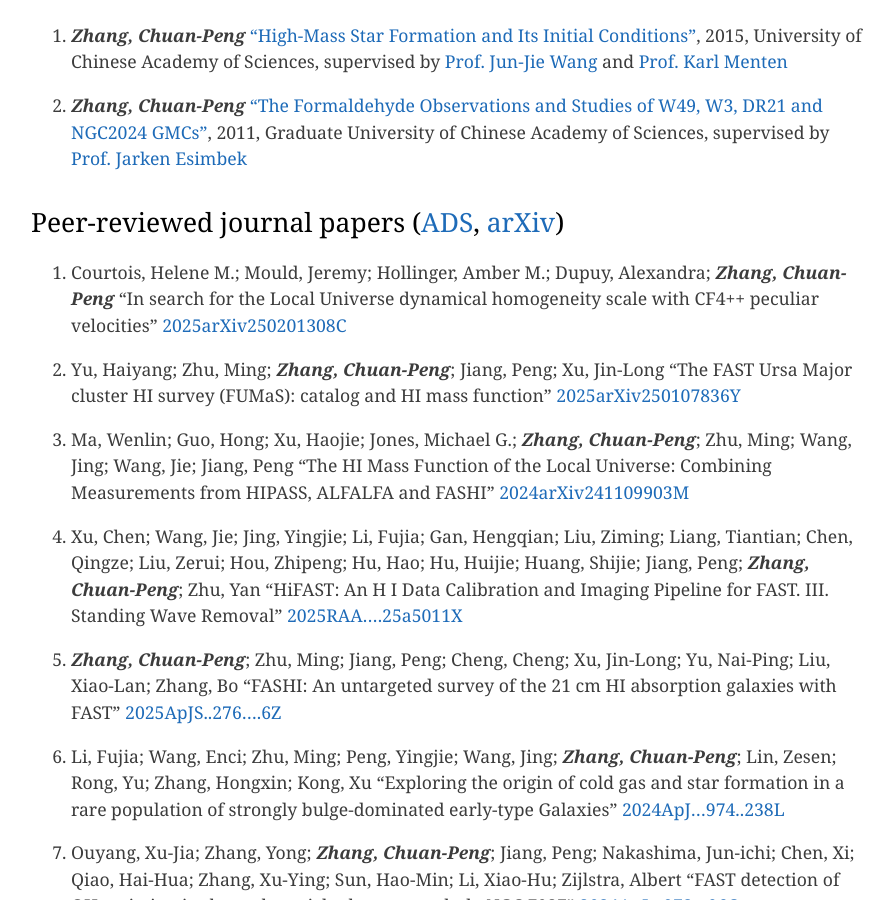
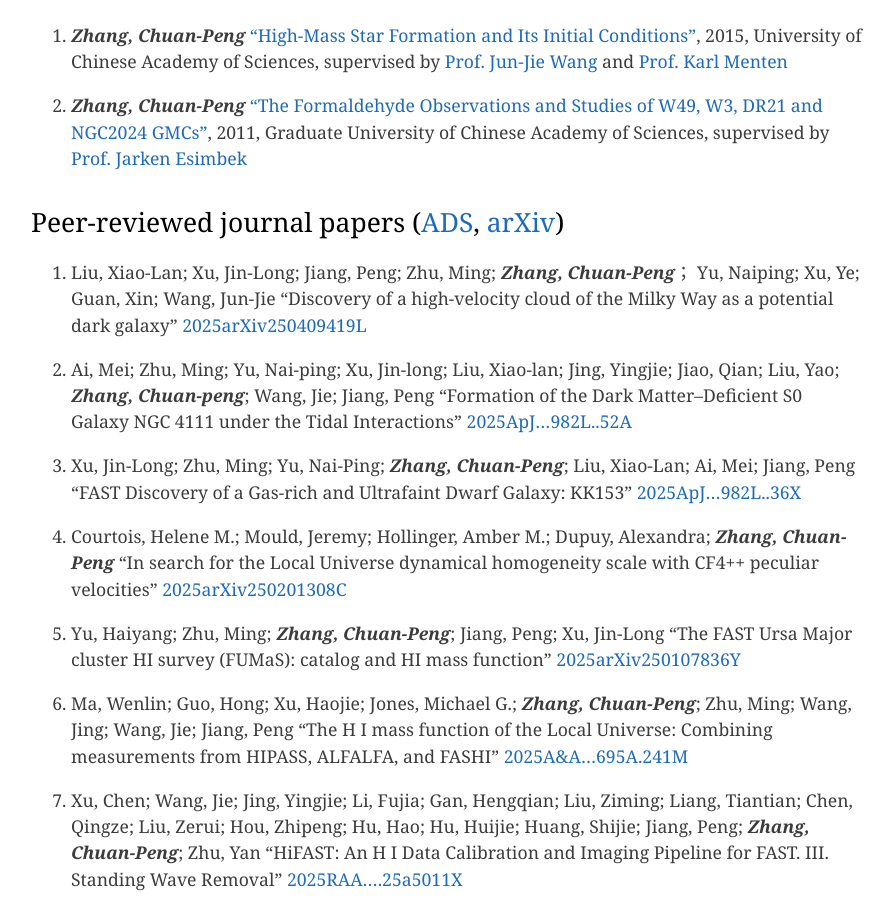
Before and after one commit to zcp521/zcp521.github.io, a Jekyll site: the page built from pub.md, in a window 1280 px wide and 900 px high, scrolled down 476 px. Shown: the whole window, without its empty margins (193-1087 px from the left). Built offline with Jekyll 4.4.1, drawn with Linux system fonts in a browser that asks for light colours.

Commit message:
Update pub.md

```diff
--- a/pub.md
+++ b/pub.md
@@ -14,6 +14,18 @@
 
 ## Peer-reviewed journal papers ([ADS](https://ui.adsabs.harvard.edu/public-libraries/RijjUuncQru3dbS8Amb6eA), [arXiv](https://arxiv.org/a/zhang_c_2.html))
 
+82. Liu, Xiao-Lan; Xu, Jin-Long; Jiang, Peng; Zhu, Ming; ***Zhang, Chuan-Peng***； Yu, Naiping; Xu, Ye; Guan, Xin; Wang, Jun-Jie
+	"Discovery of a high-velocity cloud of the Milky Way as a potential dark galaxy"
+	[2025arXiv250409419L](https://ui.adsabs.harvard.edu/abs/2025arXiv250409419L/abstract)
+
+81. Ai, Mei; Zhu, Ming; Yu, Nai-ping; Xu, Jin-long; Liu, Xiao-lan; Jing, Yingjie; Jiao, Qian; Liu, Yao; ***Zhang, Chuan-peng***; Wang, Jie; Jiang, Peng
+	"Formation of the Dark Matter–Deficient S0 Galaxy NGC 4111 under the Tidal Interactions"
+	[2025ApJ...982L..52A](https://ui.adsabs.harvard.edu/abs/2025ApJ...982L..52A/abstract)
+
+80. Xu, Jin-Long; Zhu, Ming; Yu, Nai-Ping; ***Zhang, Chuan-Peng***; Liu, Xiao-Lan; Ai, Mei; Jiang, Peng
+	"FAST Discovery of a Gas-rich and Ultrafaint Dwarf Galaxy: KK153"
+	[2025ApJ...982L..36X](https://ui.adsabs.harvard.edu/abs/2025ApJ...982L..36X/abstract)
+
 79. Courtois, Helene M.; Mould, Jeremy; Hollinger, Amber M.; Dupuy, Alexandra; ***Zhang, Chuan-Peng***
 	"In search for the Local Universe dynamical homogeneity scale with CF4++ peculiar velocities"
 	[2025arXiv250201308C](https://ui.adsabs.harvard.edu/abs/2025arXiv250201308C/abstract)
@@ -23,8 +35,8 @@
 	[2025arXiv250107836Y](https://ui.adsabs.harvard.edu/abs/2025arXiv250107836Y/abstract)
 
 77. Ma, Wenlin; Guo, Hong; Xu, Haojie; Jones, Michael G.; ***Zhang, Chuan-Peng***; Zhu, Ming; Wang, Jing; Wang, Jie; Jiang, Peng
-	"The HI Mass Function of the Local Universe: Combining Measurements from HIPASS, ALFALFA and FASHI"
-	[2024arXiv241109903M](https://ui.adsabs.harvard.edu/abs/2024arXiv241109903M/abstract)
+	"The H I mass function of the Local Universe: Combining measurements from HIPASS, ALFALFA, and FASHI"
+	[2025A&A...695A.241M](https://ui.adsabs.harvard.edu/abs/2025A%26A...695A.241M/abstract)
 
 76. Xu, Chen; Wang, Jie; Jing, Yingjie; Li, Fujia; Gan, Hengqian; Liu, Ziming; Liang, Tiantian; Chen, Qingze; Liu, Zerui; Hou, Zhipeng; Hu, Hao; Hu, Huijie; Huang, Shijie; Jiang, Peng; ***Zhang, Chuan-Peng***; Zhu, Yan
 	"HiFAST: An H I Data Calibration and Imaging Pipeline for FAST. III. Standing Wave Removal"
```
